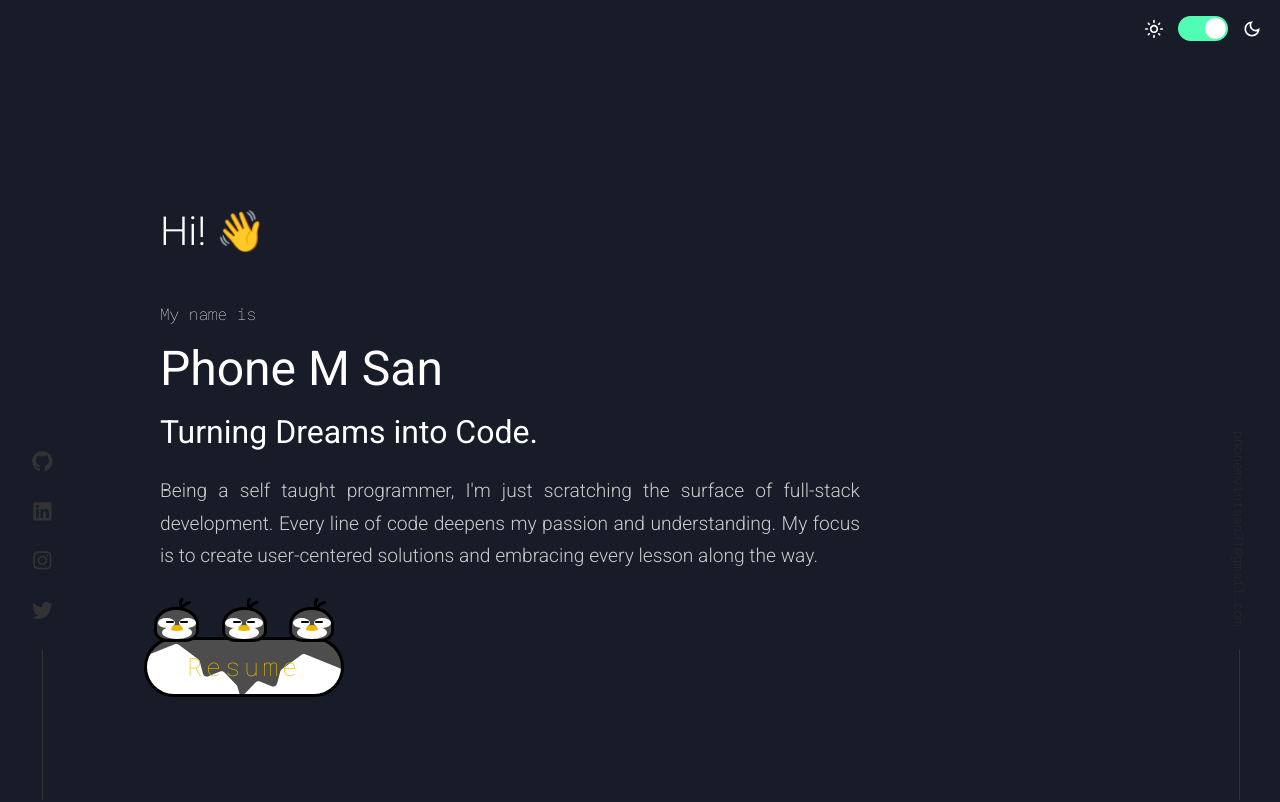
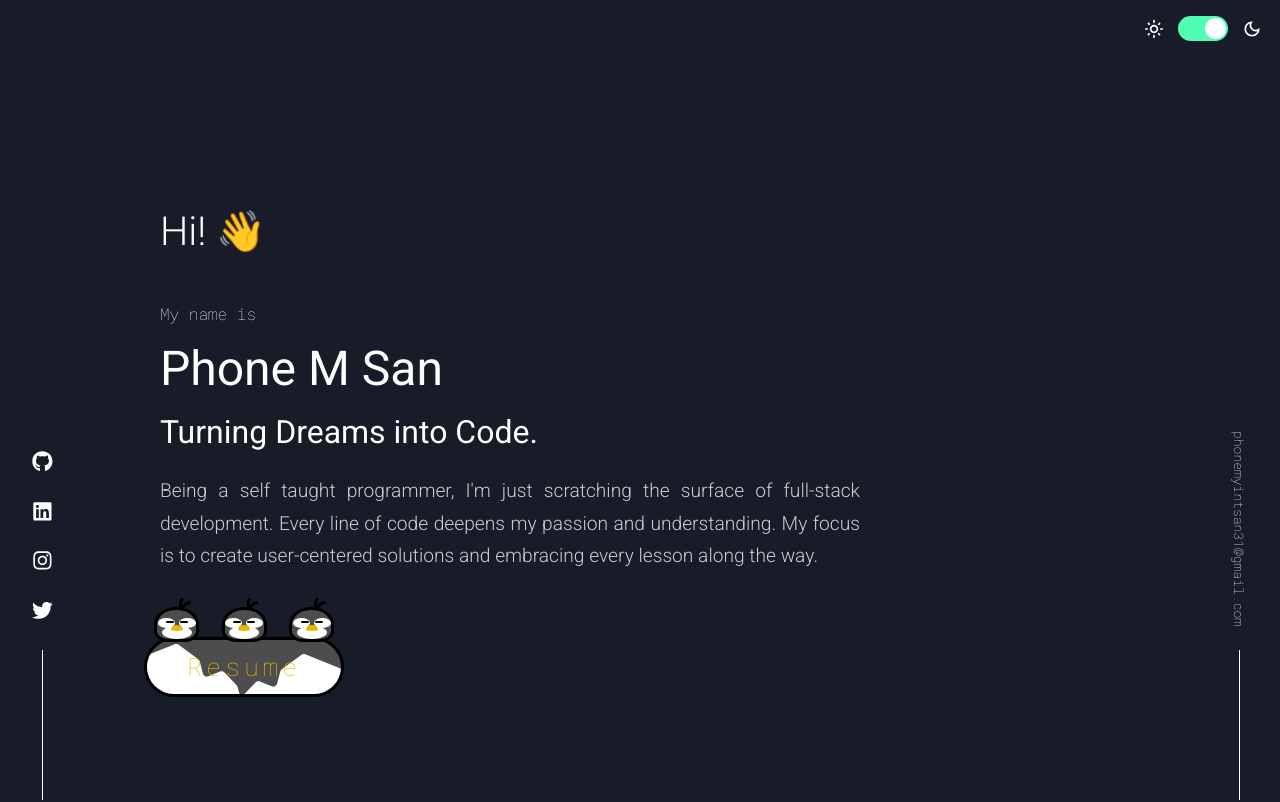
Before and after one commit to PMS06/Portfolio, a React (Create React App) app: page / in a window 1280 px wide. Shown: the top 802 px of the page. Built offline with nearby package versions, Linux system fonts and the light colour scheme; no server answers.

Commit message:
first commit

```diff
--- a/package.json
+++ b/package.json
@@ -18,6 +18,7 @@
   },
   "scripts": {
     "start": "react-scripts start",
+    "server": "node server/index.js",
     "build": "react-scripts build",
     "test": "react-scripts test",
     "eject": "react-scripts eject"
@@ -39,5 +40,8 @@
       "last 1 firefox version",
       "last 1 safari version"
     ]
+  },
+  "devDependencies": {
+    "@babel/plugin-proposal-private-property-in-object": "^7.21.11"
   }
 }
--- a/src/App.js
+++ b/src/App.js
@@ -34,10 +34,12 @@ const darkTheme = {
   fontColor: "#ffffff",
   nameColor: "#ffffff",
   descriptionColor: "#cccccc",
+  icons: "#ffffff",
 };
 const lightTheme = {
   body: "#fff",
   fontColor: "#333333",
+  icons: "#333333",
   nameColor: "#133955",
   descriptionColor: "#666",
 };
--- a/src/components/EmailBar.js
+++ b/src/components/EmailBar.js
@@ -14,7 +14,7 @@ const EmailBarContainer = styled.div`
     content: '';
     height: 150px;
     width: 1px;
-    background-color: ${(props) => (props.isdarktheme ? "#ffffff" : "#333333")};
+    background-color:${(props) => props.theme.icons};
   }
 
   @media (max-width: 768px) {
@@ -37,7 +37,7 @@ const EmailText = styled.a`
   font-family: 'Roboto Mono', monospace;
   font-size: 13px;
   text-decoration: none;
-  color: ${(props) => (props.isdarktheme ? "#ffffff" : "#333333")};
+  color: ${(props) => props.theme.icons};
   cursor: pointer;
   margin-bottom: 1.5rem;
 
@@ -48,7 +48,7 @@ const EmailText = styled.a`
 
 function EmailBar({ isdarktheme }) {
     return (
-      <EmailBarContainer isDarkTheme={isdarktheme}>
+      <EmailBarContainer isdarktheme={isdarktheme}>
         <EmailText href="mailto:phonemyintsan31@gmail.com" isDarkTheme={isdarktheme}>
           phonemyintsan31@gmail.com
         </EmailText>
--- a/src/components/SocialMediaBar.js
+++ b/src/components/SocialMediaBar.js
@@ -29,14 +29,14 @@ const SocialBar = styled.div`
     content: '';
     height: 150px;
     width: 1px;
-    background-color: ${(props) => (props.isdarktheme ? "#ffffff" : "#333333")};
+    background-color: ${(props) => props.theme.icons};
   }
 
   a {
     margin-bottom: 1.5rem;
     font-size: 1.3rem;
     transition: color 0.3s ease;
-    color: ${(props) => (props.isdarktheme ? "#ffffff" : "#333333")};
+    color: ${(props) => props.theme.icons};
   }
 
   a : hover {
@@ -51,11 +51,11 @@ const SocialBar = styled.div`
 
 const SocialMediaBar = ({ isdarktheme }) => {
   return (
-    <SocialBar isDarkTheme={isdarktheme}>
-      <a href="" target="_blank" rel="noreferrer"><FaGithub /></a>
-      <a href="" target="_blank" rel="noreferrer"><FaLinkedin /></a>
-      <a href="" target="_blank" rel="noreferrer"><FaInstagram /></a>
-      <a href="" target="_blank" rel="noreferrer"><FaTwitter /></a>
+    <SocialBar isdarktheme={isdarktheme}>
+      <a href="https://github.com/PMS06" target="_blank" rel="noreferrer"><FaGithub /></a>
+      <a href="https://www.linkedin.com/in/pms06/" target="_blank" rel="noreferrer"><FaLinkedin /></a>
+      <a href="https://www.instagram.com/?hl=en" target="_blank" rel="noreferrer"><FaInstagram /></a>
+      <a href="https://twitter.com/PhoneMyintSan14" target="_blank" rel="noreferrer"><FaTwitter /></a>
     </SocialBar>
   );
 }
```
Also changed, not shown: 2 other files (tests, documents, lock files or other folders).
